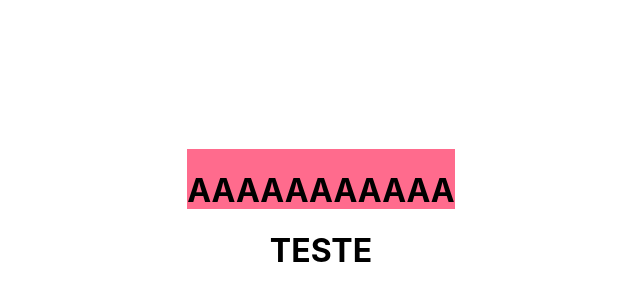
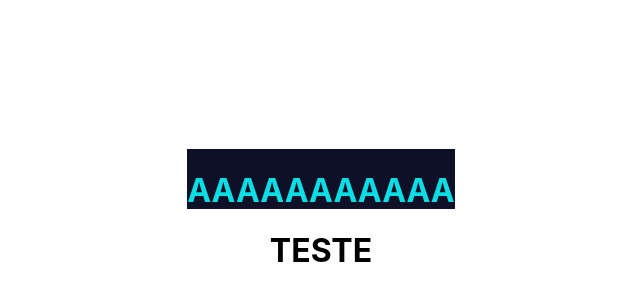
Before and after one commit to maolivieri/portfolio, a Next.js app: page / in a window 1280 px wide. Shown: the part 180-480 px from the top of the page, without its empty margins (319-959 px from the left). Built offline with nearby package versions, Linux system fonts and the light colour scheme.

Commit message:
theme implemented

```diff
--- a/Components/Header/index.tsx
+++ b/Components/Header/index.tsx
@@ -1,8 +1,11 @@
 import React from 'react'
-
 import { Container } from './styles'
 
-const Header: React.FC= () => {
+interface Props {
+    toggleTheme(): void
+}
+
+const Header: React.FC<Props> = ({ toggleTheme }) => {
     return (
         <Container>
             <h1>AAAAAAAAAAA</h1>
--- a/Components/Header/styles.ts
+++ b/Components/Header/styles.ts
@@ -1,6 +1,7 @@
 import styled from 'styled-components';
 
 export const Container = styled.div`
-    background: #f25a;
+    background: ${props => props.theme.colors.background};
     height: 60px;
+    color: ${props => props.theme.colors.scondary}
 `;
--- a/pages/index.tsx
+++ b/pages/index.tsx
@@ -1,11 +1,28 @@
+import React from 'react';
+import { ThemeProvider, DefaultTheme } from 'styled-components';
+import usePeristedState from '../utils/usePersistedState'
+
 import styles from '../styles/Home.module.css'
+import dark from "../styles/themes/dark"
+import light from "../styles/themes/light"
+
+//COMPONENTS
 import Header from '../Components/Header'
 
 export default function Home() {
+  const [theme, setTheme] = usePeristedState<DefaultTheme>('theme', dark)
+
+  const toggleTheme = () => {
+    setTheme(theme.name === "dark" ? light : dark)
+  }
+
+
   return (
-    <div className={styles.container}>
-      <Header />
-      <h1>TESTE</h1>
-    </div>
+    <ThemeProvider theme={theme}>
+      <div className={styles.container}>
+        <Header toggleTheme={toggleTheme}/>
+        <h1>TESTE</h1>
+      </div>
+    </ThemeProvider>
   )
 }
--- a/tsconfig.json
+++ b/tsconfig.json
@@ -25,5 +25,8 @@
 , "next.config.js"  ],
   "exclude": [
     "node_modules"
+  ],
+  "files": [
+    "src/styles/themes/styled.d.ts"
   ]
 }
--- /dev/null
+++ b/utils/usePersistedState.ts
@@ -0,0 +1,26 @@
+import { useState, useEffect, Dispatch, SetStateAction } from 'react';
+
+type Response<T> = [
+  T,
+  Dispatch<SetStateAction<T>>,
+];
+
+function usePersistedState<T>(key: string, initialState: T): Response<T> {
+  const [state, setState] = useState(() => {
+    const storageValue = localStorage.getItem(key);
+
+    if (storageValue) {
+      return JSON.parse(storageValue);
+    } else {
+      return initialState;
+    }
+  });
+
+  useEffect(() => {
+    localStorage.setItem(key, JSON.stringify(state));
+  }, [key, state]);
+
+  return [state, setState];
+}
+
+export default usePersistedState;
```
Also changed, not shown: styles/themes/styled.d.ts (added, +13 -0 lines).
